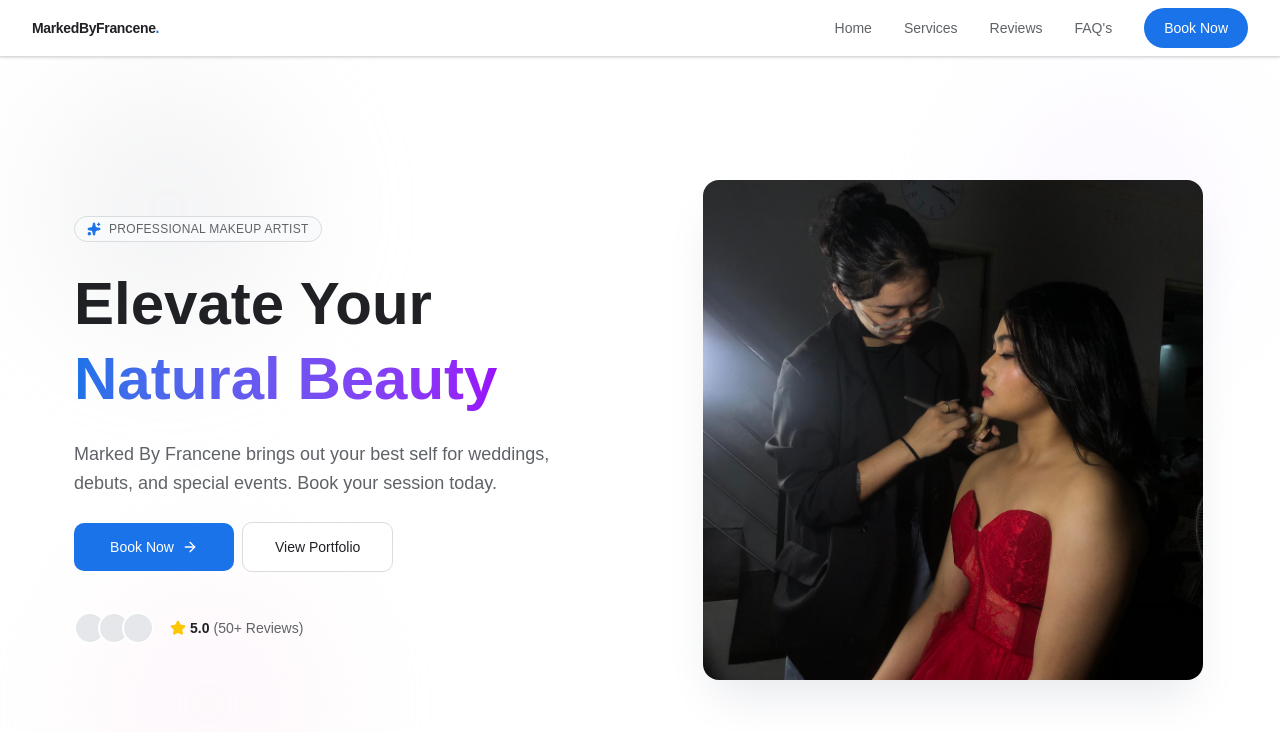
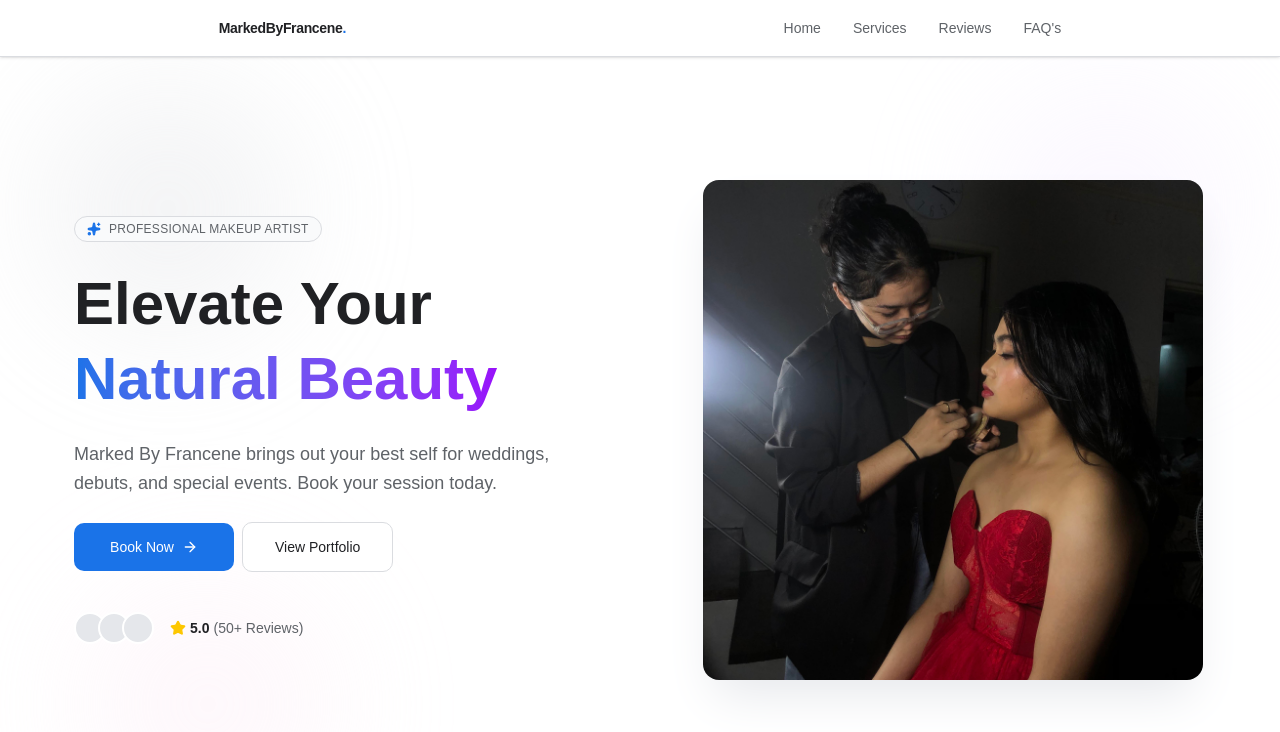
Before and after one commit to prodby-david/Marked-By-Francene, a Next.js app: page / in a window 1280 px wide. Shown: the top 732 px of the page. Built offline with nearby package versions, Linux system fonts and the light colour scheme.

Commit message:
refactor(nav): remove duplicate book now button

```diff
--- a/src/shared/components/navigation/Navigation.tsx
+++ b/src/shared/components/navigation/Navigation.tsx
@@ -17,8 +17,8 @@
     <nav
       className='fixed top-0 w-full z-50 transition-all duration-300 bg-bg-color border-b border-input-color shadow-sm'
     >
-      <div className="max-w-7xl mx-auto px-4 sm:px-6 lg:px-8">
-        <div className="flex items-center justify-between h-14">
+      <div className="max-w-7xl">
+        <div className="flex items-center justify-around h-14">
 
           <Link href="/" className="flex items-center gap-2 group">
             <span className="text-sm font-bold text-heading-color tracking-tight">
@@ -37,12 +37,7 @@
               </Link>
             ))}
 
-            <Link
-              href="/signin"
-              className="text-white px-5 py-2.5 rounded-full text-sm font-medium bg-action-color hover:shadow-lg hover:shadow-blue-500/20 transition-all duration-300 transform hover:-translate-y-0.5"
-            >
-              Book Now
-            </Link>
+
           </div>
 
           <div className="md:hidden">
@@ -70,15 +65,6 @@
                 {link.name}
               </Link>
             ))}
-            <div className="pt-4 px-4">
-              <Link
-                href="/reserve"
-                onClick={() => setIsOpen(false)}
-                className="block w-full text-center bg-action-color text-white px-5 py-3 rounded-lg text-base font-medium hover:bg-blue-600 transition-colors"
-              >
-                Book a Session
-              </Link>
-            </div>
           </div>
         </div>
       )}
```
